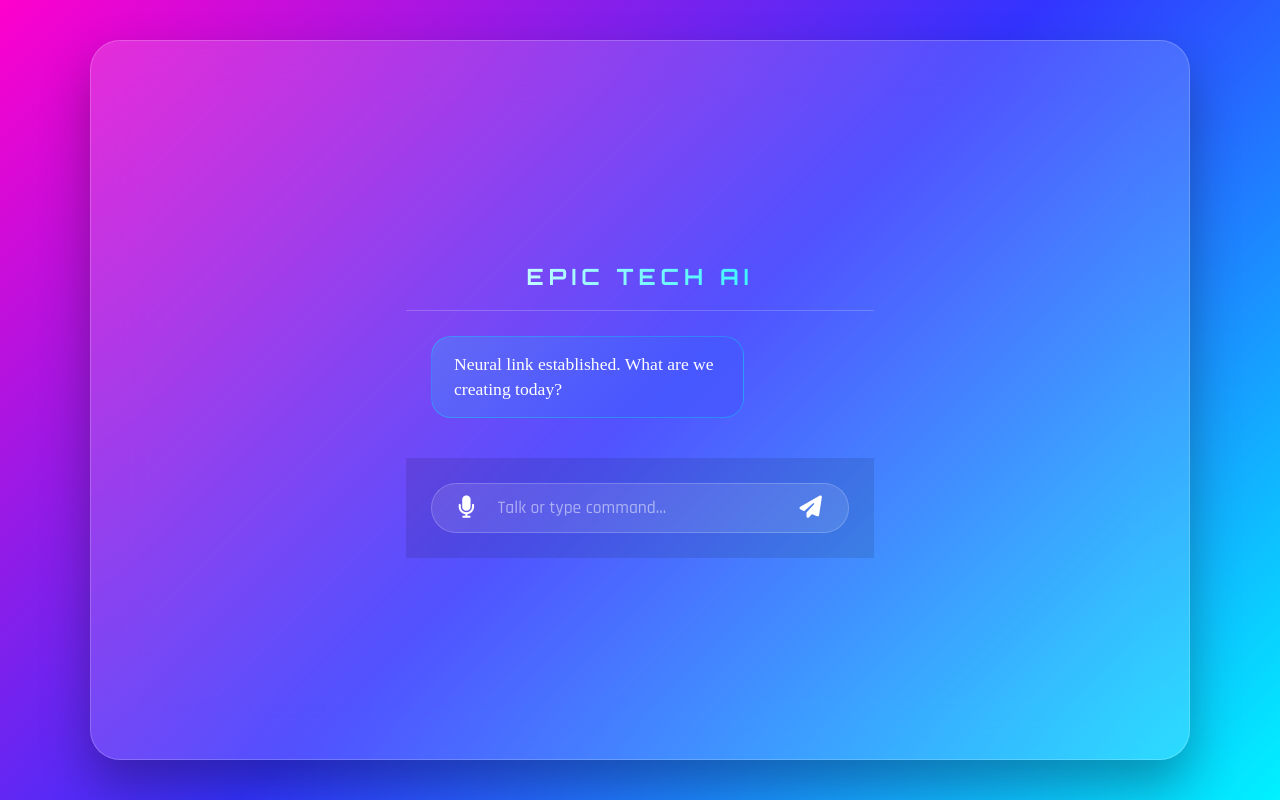
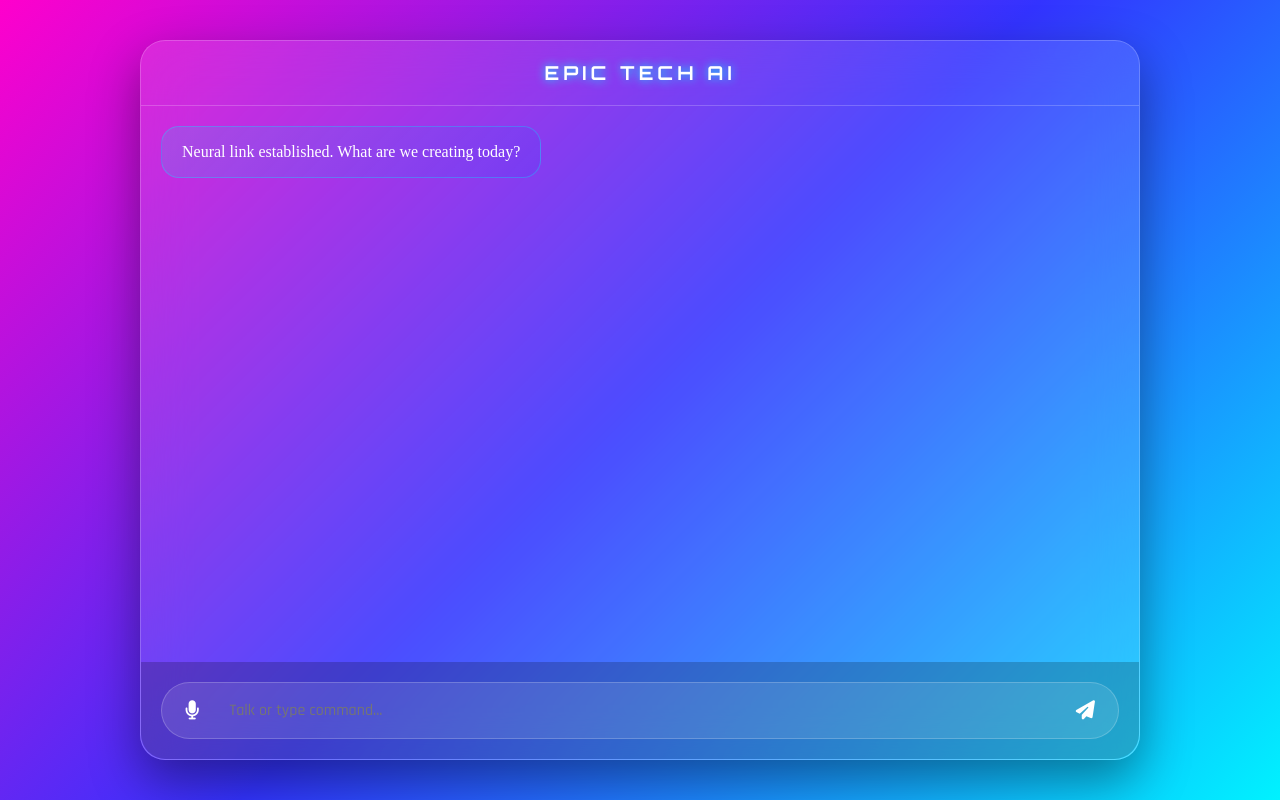
Before and after one commit to Sm0k367/the-chat, a React (Vite) app: page / in a window 1280 px wide. Built offline with nearby package versions, Linux system fonts and the light colour scheme; what groq-sdk would draw is missing.

Commit message:
Update style.css

```diff
--- a/src/style.css
+++ b/src/style.css
@@ -1,38 +1,34 @@
 :root {
   --neon-cyan: #00f2ff;
   --neon-pink: #ff00cc;
-  --glass: rgba(255, 255, 255, 0.15);
+  --glass: rgba(255, 255, 255, 0.12);
   --glass-border: rgba(255, 255, 255, 0.2);
-  --bg-blur: blur(25px);
 }
 
 * { box-sizing: border-box; }
 
-body {
+body, html {
   margin: 0;
-  display: flex;
-  justify-content: center;
-  align-items: center;
-  height: 100vh;
+  padding: 0;
+  height: 100%;
+  width: 100%;
+  overflow: hidden; /* Prevent the whole page from scrolling */
 }
 
-#root {
-  width: 95%;
-  max-width: 1100px;
+#root-inner {
+  width: 95vw;
+  max-width: 1000px;
   height: 90vh;
   background: var(--glass);
-  backdrop-filter: var(--bg-blur);
-  -webkit-backdrop-filter: var(--bg-blur);
+  backdrop-filter: blur(25px);
+  -webkit-backdrop-filter: blur(25px);
   border: 1px solid var(--glass-border);
-  border-radius: 30px;
-  box-shadow: 0 25px 50px rgba(0, 0, 0, 0.3);
+  border-radius: 25px;
   display: flex;
   flex-direction: column;
-  overflow: hidden;
-  position: relative;
+  box-shadow: 0 20px 50px rgba(0,0,0,0.4);
 }
 
-/* Header Vibe */
 header {
   padding: 20px;
   text-align: center;
@@ -41,39 +37,42 @@ header {
 
 header h1 {
   font-family: 'Orbitron', sans-serif;
-  font-size: 1.4rem;
+  font-size: 1.2rem;
   margin: 0;
-  letter-spacing: 5px;
-  text-transform: uppercase;
-  background: linear-gradient(to right, #fff, var(--neon-cyan));
-  -webkit-background-clip: text;
-  -webkit-text-fill-color: transparent;
+  letter-spacing: 4px;
+  color: #fff;
+  text-shadow: 0 0 10px var(--neon-cyan);
 }
 
-/* Chat Flow */
+/* THE SCROLL FIX: This defines the scrolling zone */
 .chat-window {
   flex: 1;
   overflow-y: auto;
-  padding: 25px;
+  padding: 20px;
   display: flex;
   flex-direction: column;
   gap: 15px;
+  /* Hide scrollbar for Chrome/Safari */
+  scrollbar-width: none;
 }
 
-.chat-window::-webkit-scrollbar { width: 0; } /* Clean, no scrollbar */
-
-/* Message Bubbles - Clean Look */
-.message {
-  max-width: 75%;
-  padding: 15px 22px;
-  border-radius: 20px;
-  font-size: 1.1rem;
-  font-weight: 500;
-  line-height: 1.4;
-  animation: popIn 0.3s cubic-bezier(0.175, 0.885, 0.32, 1.275);
+.chat-window::-webkit-scrollbar {
+  display: none;
 }
 
-@keyframes popIn { from { transform: scale(0.9); opacity: 0; } to { transform: scale(1); opacity: 1; } }
+.message {
+  max-width: 80%;
+  padding: 14px 20px;
+  border-radius: 18px;
+  font-size: 1rem;
+  line-height: 1.4;
+  animation: slideUp 0.3s ease-out;
+}
+
+@keyframes slideUp {
+  from { opacity: 0; transform: translateY(10px); }
+  to { opacity: 1; transform: translateY(0); }
+}
 
 .user-msg {
   align-self: flex-end;
@@ -84,26 +83,25 @@ header h1 {
 
 .ai-msg {
   align-self: flex-start;
-  background: linear-gradient(135deg, rgba(0, 242, 255, 0.2), rgba(51, 51, 255, 0.2));
+  background: linear-gradient(135deg, rgba(0, 242, 255, 0.15), rgba(51, 51, 255, 0.15));
   border: 1px solid rgba(0, 242, 255, 0.3);
   color: #fff;
 }
 
-/* Image Gen - Clean Minimalist */
 .image-card {
   margin-top: 10px;
-  border-radius: 15px;
+  border-radius: 12px;
   overflow: hidden;
   border: 2px solid var(--neon-cyan);
-  box-shadow: 0 10px 30px rgba(0, 242, 255, 0.3);
 }
 
 .image-card img { width: 100%; display: block; }
 
-/* Input Bar with Mic Icon */
+/* INPUT SECTION */
 .input-area {
-  padding: 25px;
-  background: rgba(0, 0, 0, 0.1);
+  padding: 20px;
+  background: rgba(0,0,0,0.2);
+  border-radius: 0 0 25px 25px;
 }
 
 .input-container {
@@ -112,37 +110,40 @@ header h1 {
   background: rgba(255, 255, 255, 0.1);
   border: 1px solid var(--glass-border);
   border-radius: 50px;
-  padding: 10px 20px;
-  gap: 15px;
+  padding: 5px 15px;
+  gap: 10px;
 }
 
 input {
   flex: 1;
   background: transparent;
   border: none;
-  color: white;
-  font-size: 1.1rem;
+  color: #fff;
+  padding: 12px;
+  font-size: 1rem;
   outline: none;
   font-family: 'Rajdhani', sans-serif;
 }
 
-input::placeholder { color: rgba(255, 255, 255, 0.5); }
-
 .action-btn {
   background: transparent;
   border: none;
-  color: white;
-  font-size: 1.4rem;
+  color: #fff;
+  font-size: 1.2rem;
   cursor: pointer;
+  padding: 8px;
   transition: 0.2s;
 }
 
-.action-btn:hover { color: var(--neon-cyan); transform: scale(1.1); }
+.action-btn:hover { color: var(--neon-cyan); }
 
 .mic-btn.active {
-  color: #ff4b2b;
-  text-shadow: 0 0 10px #ff4b2b;
-  animation: pulse 1s infinite;
+  color: #ff00cc;
+  animation: glow 1.5s infinite;
 }
 
-@keyframes pulse { 0% { opacity: 1; } 50% { opacity: 0.5; } 100% { opacity: 1; } }
+@keyframes glow {
+  0% { text-shadow: 0 0 5px #ff00cc; }
+  50% { text-shadow: 0 0 20px #ff00cc; }
+  100% { text-shadow: 0 0 5px #ff00cc; }
+}
```
